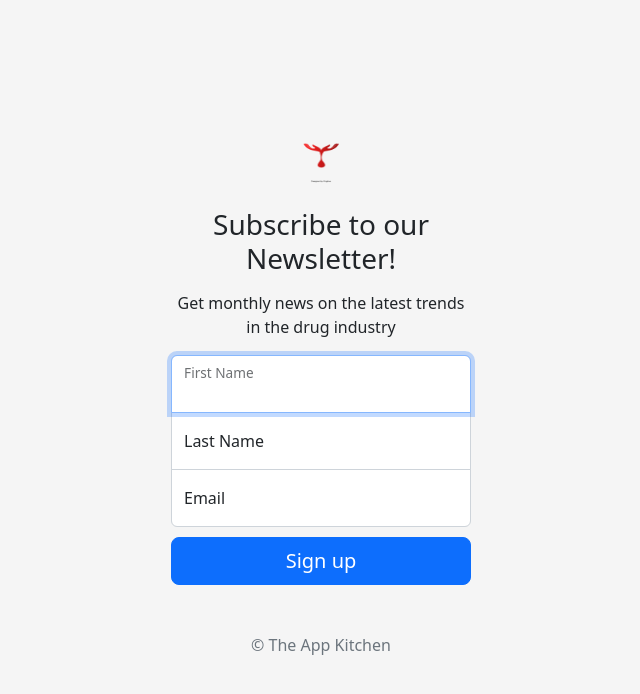
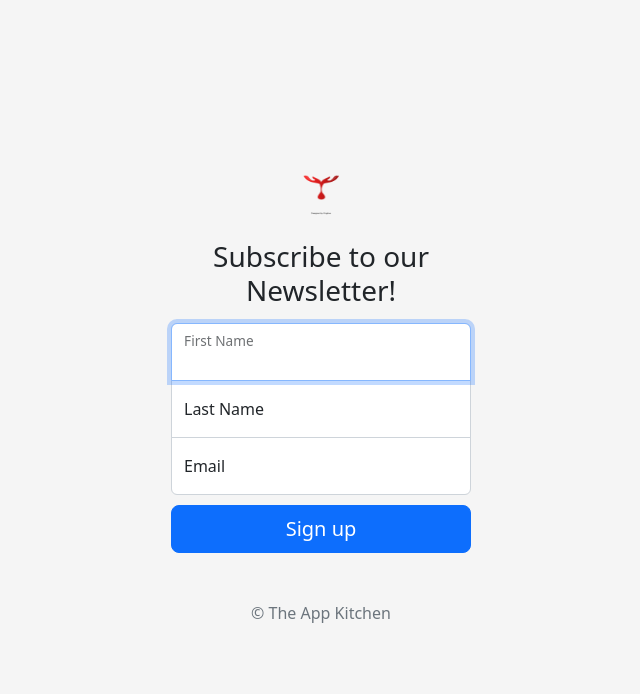
Before and after one commit to martinsifezue/newsletter, a website: page signup.html in a window 1280 px wide. Shown: the whole page, without its empty margins (319-959 px from the left). Drawn offline with nearby package versions, Linux system fonts and the light colour scheme.

Commit message:
delete paragraph

```diff
--- a/signup.html
+++ b/signup.html
@@ -39,7 +39,7 @@
   <form action="/" method="post">
     <img class="mb-4" src="/images/donateblood.png" alt="" width="72" height="57">
     <h1 class="h3 mb-3 fw-normal">Subscribe to our Newsletter!</h1>
-    <p> Get monthly news on the latest trends in the drug industry</p>
+
 
     <div class="form-floating">
       <input type="text" name="fname" class="form-control" id="floatingInput1" placeholder="First Name" required autofocus>
```
